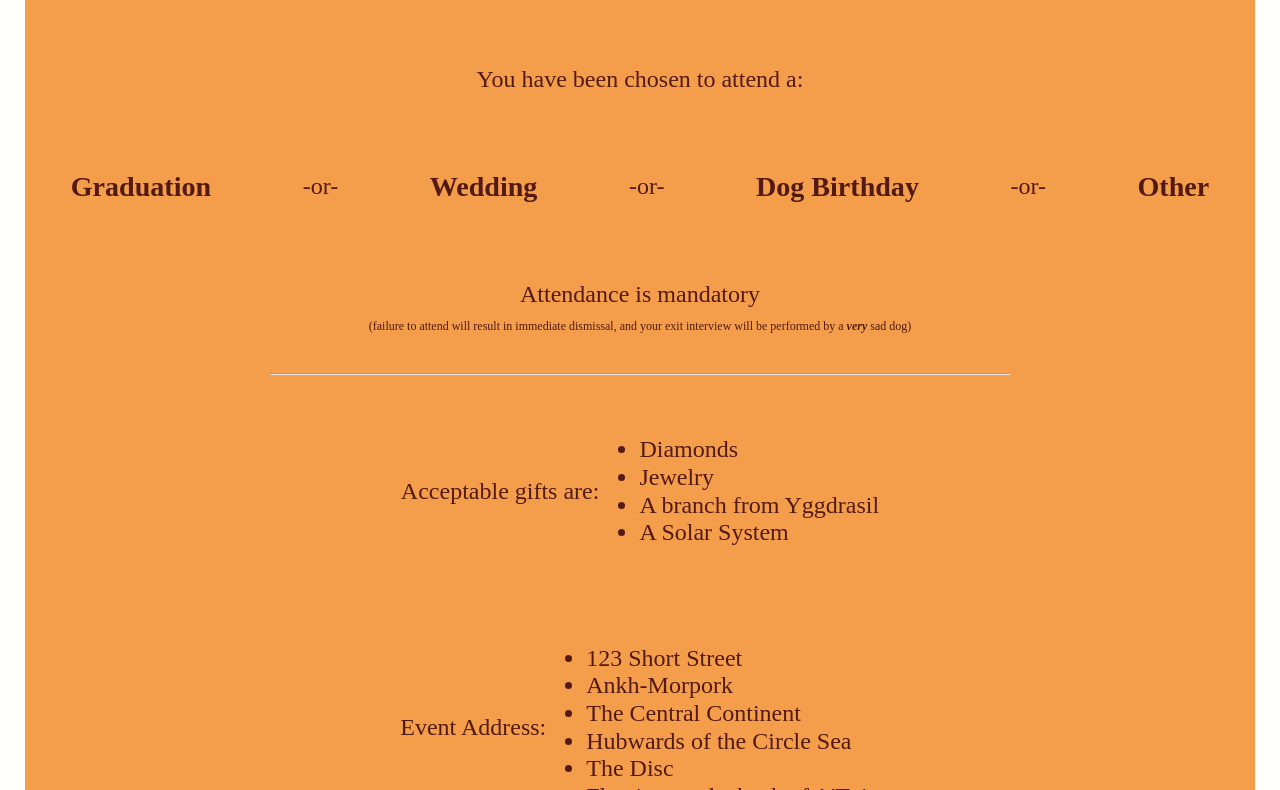
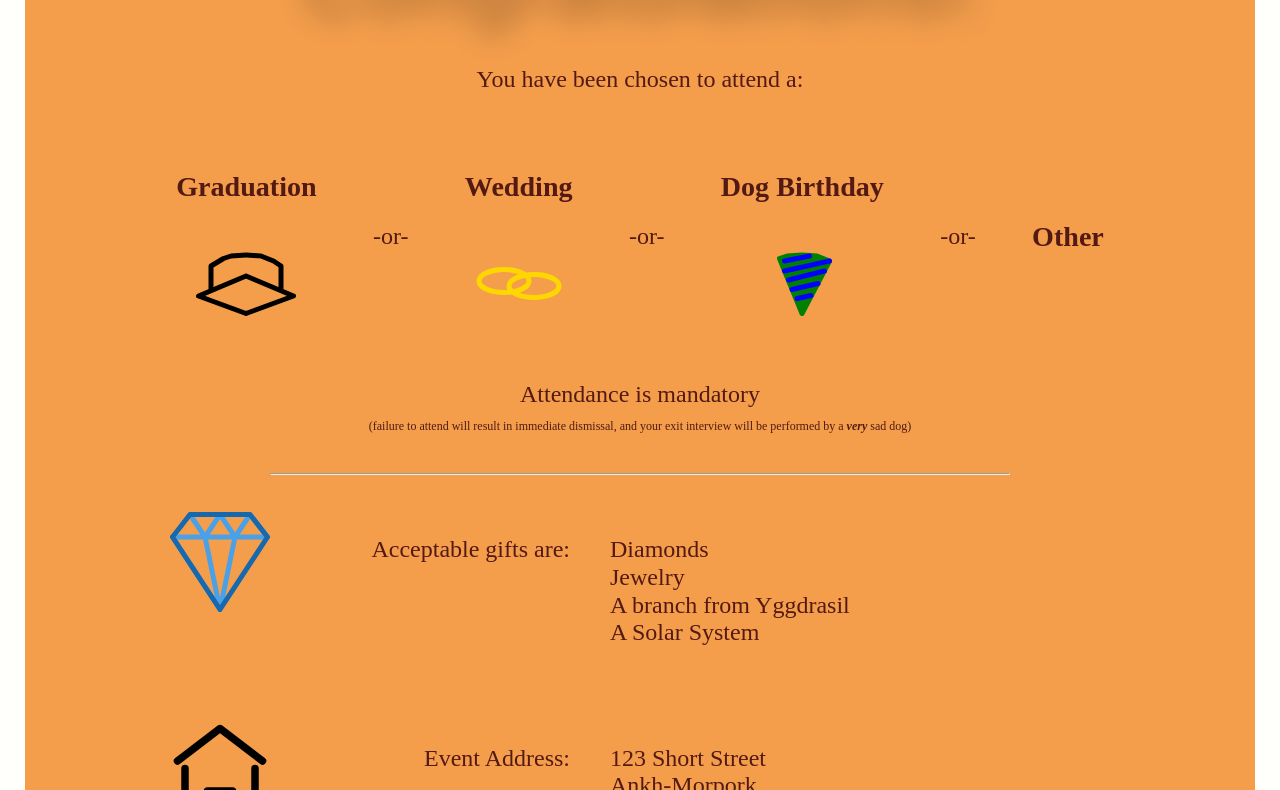
Before and after one commit to BPortsmouth/css-animations-svg-assignment, a plain HTML site: page index.html in a window 1280 px wide. Shown: the part 192-982 px from the top of the page. Drawn offline with Linux system fonts and the light colour scheme; a web font is replaced by a local one.

Commit message:
added styling to index
imported animation for h1, applied hover animation to diamond and house svg images, applied keyframe animations to event svg images

```diff
--- a/index.html
+++ b/index.html
@@ -12,16 +12,32 @@
 </head>
 <body>
     <div class="content-container content-container__main">
-        <h1>Congratulations!</h1>
+        <h1 class="text-pop-up-bottom">Congratulations!</h1>
         <p>You have been chosen to attend a:</p>
         <div class="content-container content-container__events">
-            <h3>Graduation</h3>
+            <div class="event-container event-container__graduation">
+                <h3>Graduation</h3>
+                <svg>
+                    <use xlink:href="images/shapes.svg#graduation"></use>
+                </svg>
+            </div>
             <p>-or-</p>
-            <h3>Wedding</h3>
+            <div class="event-container event-container__wedding">
+                <h3>Wedding</h3>
+                <svg>
+                    <use xlink:href="images/shapes.svg#wedding"></use>
+                </svg>
+            </div>
             <p>-or-</p>
-            <h3>Dog Birthday</h3>
+            <div class="event-container event-container__party">
+                <h3>Dog Birthday</h3>
+                <svg>
+                    <use xlink:href="images/shapes.svg#party"></use>
+                </svg>
+            </div>
             <p>-or-</p>
             <h3>Other</h3>
+
         </div>
         <div class="content-container content-container__attendance">
             <p>Attendance is mandatory</p>
@@ -29,6 +45,9 @@
         </div>
         <hr>
         <div class="content-container content-container__gifts">
+            <svg class="svg svg__diamond">
+                <use xlink:href="images/shapes.svg#diamond"></use>
+            </svg>
             <p>Acceptable gifts are:</p>
             <ul>
                 <li>Diamonds</li>
@@ -38,6 +57,10 @@
             </ul>
         </div>
         <div class="content-container content-container__address">
+            <svg class="svg svg__house" width="100" height="100" viewbox="0 0 200 200" fill="none" xmlns="https://www.w3.org/2000/svg">
+                <polyline points="15,80 100,15 185,80" stroke="black" stroke-width="15" stroke-linecap="round" stroke-linejoin="round"></polyline>
+                <polyline points="30,95 30,190 75,190 75,140 125,140 125,190 170,190 170,95" stroke="black" stroke-width="15" stroke-linecap="round" stroke-linejoin="round"></polyline>
+            </svg>
             <p>Event Address:</p>
             <ul>
                 <li>123 Short Street </li>
--- a/styles/index.css
+++ b/styles/index.css
@@ -23,6 +23,64 @@ hr {
     width: 60%;
     color: #AB3428;
 }
+svg {
+    height: 100px;
+    width: 100px;
+}
+
+li {
+    list-style: none;
+}
+.text-pop-up-bottom {
+	-webkit-animation: text-pop-up-bottom 0.5s cubic-bezier(0.250, 0.460, 0.450, 0.940) both;
+	        animation: text-pop-up-bottom 0.5s cubic-bezier(0.250, 0.460, 0.450, 0.940) both;
+}
+
+/* ----------------------------------------------
+ * Generated by Animista on 2024-2-14 10:13:40
+ * Licensed under FreeBSD License.
+ * See http://animista.net/license for more info.
+ * w: http://animista.net, t: @cssanimista
+ * ---------------------------------------------- */
+
+/**
+ * ----------------------------------------
+ * animation text-pop-up-bottom
+ * ----------------------------------------
+ */
+ @-webkit-keyframes text-pop-up-bottom {
+    0% {
+      -webkit-transform: translateY(0);
+              transform: translateY(0);
+      -webkit-transform-origin: 50% 50%;
+              transform-origin: 50% 50%;
+      text-shadow: none;
+    }
+    100% {
+      -webkit-transform: translateY(0);
+              transform: translateY(0);
+      -webkit-transform-origin: 50% 50%;
+              transform-origin: 50% 50%;
+      text-shadow: 0 1px 0 #FBD7FE, 0 2px 0 #FBD7FE, 0 3px 0 #FBD7FE, 0 4px 0 #FBD7FE, 0 5px 0 #FBD7FE, 0 6px 0 #FBD7FE, 0 7px 0 #FBD7FE, 0 8px 0 #FBD7FE, 0 9px 0 #FBD7FE, 0 50px 30px rgba(0, 0, 0, 0.3);
+    }
+  }
+  @keyframes text-pop-up-bottom {
+    0% {
+      -webkit-transform: translateY(0);
+              transform: translateY(0);
+      -webkit-transform-origin: 50% 50%;
+              transform-origin: 50% 50%;
+      text-shadow: none;
+    }
+    100% {
+      -webkit-transform: translateY(0);
+              transform: translateY(0);
+      -webkit-transform-origin: 50% 50%;
+              transform-origin: 50% 50%;
+      text-shadow: 0 1px 0 #FBD7FE, 0 2px 0 #FBD7FE, 0 3px 0 #FBD7FE, 0 4px 0 #FBD7FE, 0 5px 0 #FBD7FE, 0 6px 0 #FBD7FE, 0 7px 0 #FBD7FE, 0 8px 0 #FBD7FE, 0 9px 0 #FBD7FE, 0 50px 30px rgba(0, 0, 0, 0.3);
+    }
+  }
+
 
 .content-container {
     display: flex;
@@ -40,6 +98,7 @@ hr {
 
 .content-container__events {
     justify-content: space-around;
+    width: 80%;
 }
 
 .content-container__attendance {
@@ -49,3 +108,52 @@ hr {
 .content-container__attendance p {
     margin: 0;
 }
+
+.content-container__gifts {
+    align-items: flex-start;
+}
+
+.content-container__address {
+    align-items: flex-start;
+}
+.content-container__gifts p, .content-container__address p {
+    max-width: 300px;
+    width: 100%;
+    text-align: right;
+}
+.content-container__gifts ul, .content-container__address ul {
+    max-width: 500px;
+    width: 100%;
+    margin-left: 0;
+}
+
+.svg:hover {
+    transform: scale(1.2);
+    transition: all 1s ease-in-out;
+}
+
+.event-container {
+    display: flex;
+    flex-direction: column;
+    align-items: center;
+}
+
+.event-container h3 {
+    justify-self: flex-start;
+}
+
+
+.event-container svg{
+    display: flex;
+    align-items: center;
+    justify-content: center;
+    animation: imgSpin 2s linear infinite;
+}
+
+
+
+@keyframes imgSpin {
+    0%{transform: rotate(0deg);}
+    50%{transform: rotate(180deg);}
+    100%{transform: rotate(360deg);}
+}
```
